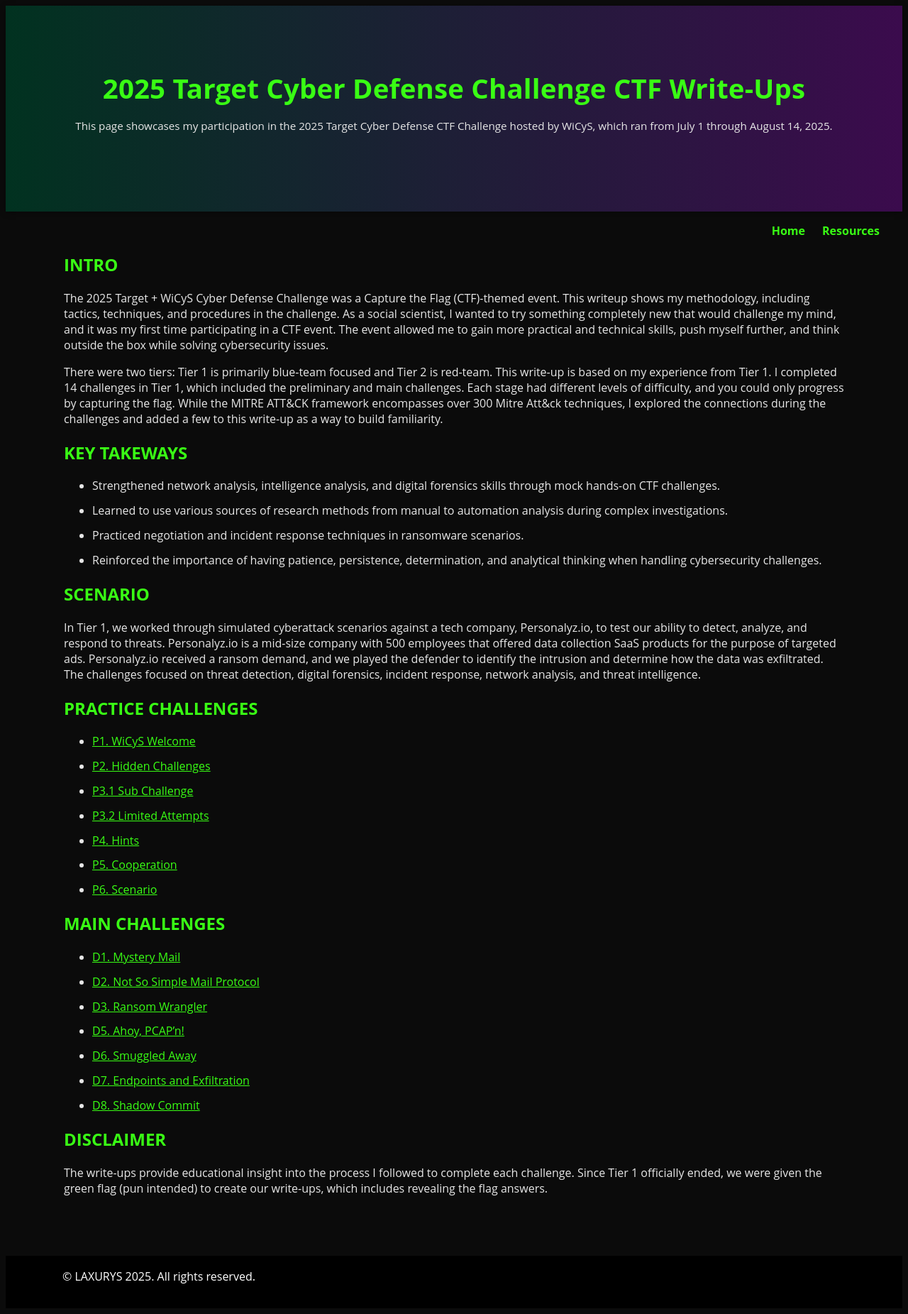
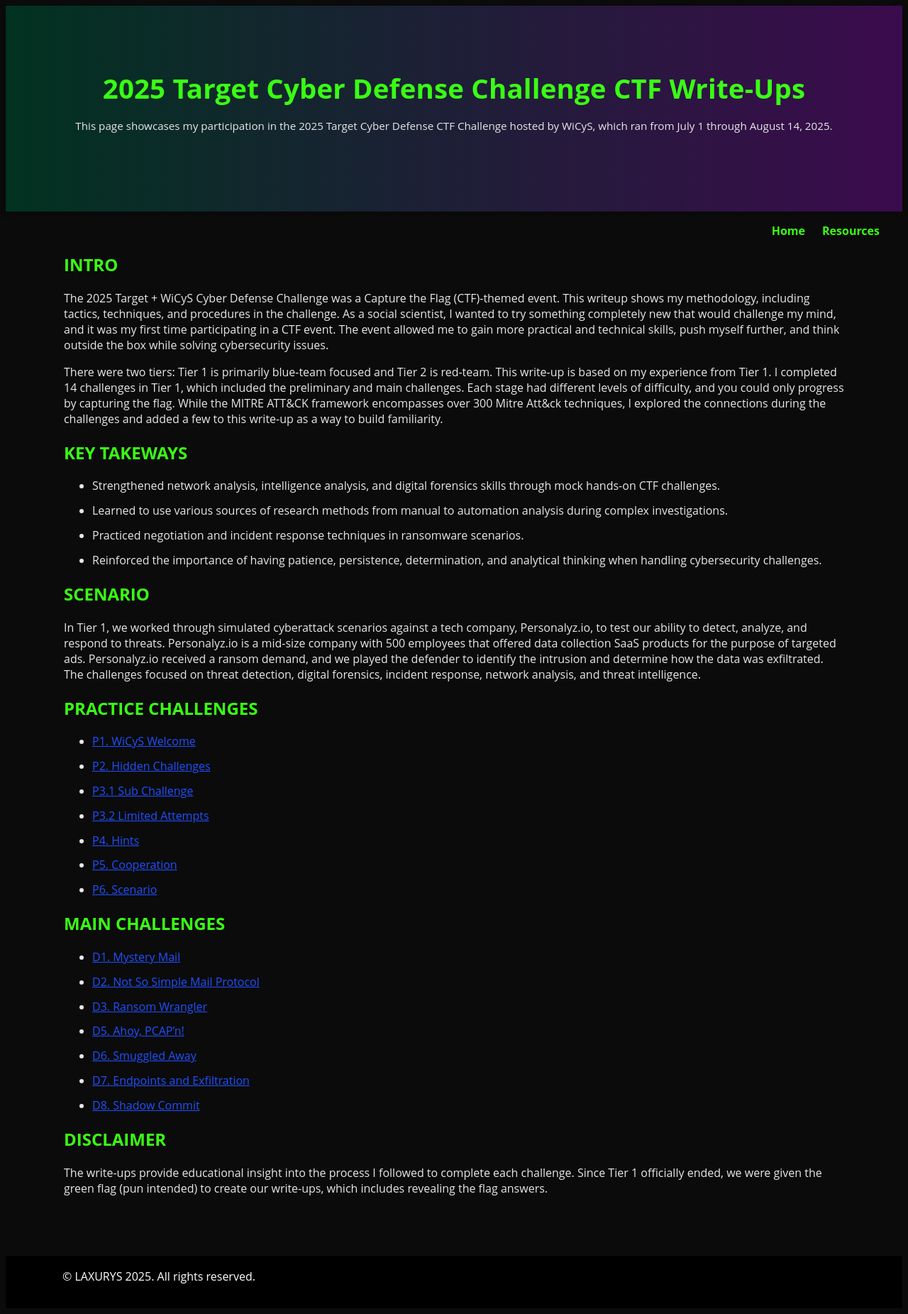
Before and after one commit to glsanclem/2025_wicys_target_ctf, a Jekyll site: the page built from index.md, in a window 1280 px wide. Shown: the whole page at 71% size. Built offline with Jekyll 4.4.1, drawn with Linux system fonts in a browser that asks for light colours.

Commit message:
Update style.css

```diff
--- a/assets/css/style.css
+++ b/assets/css/style.css
@@ -47,7 +47,7 @@ body {
 
 /* ------------------- Links ------------------------------- */
 a {
- color: #39ff14; /* neon green links */
+ color: #1F51FF; /* neon blue links */
 }
 
 /* ------------------- Footer Styling ---------------------- */
```
